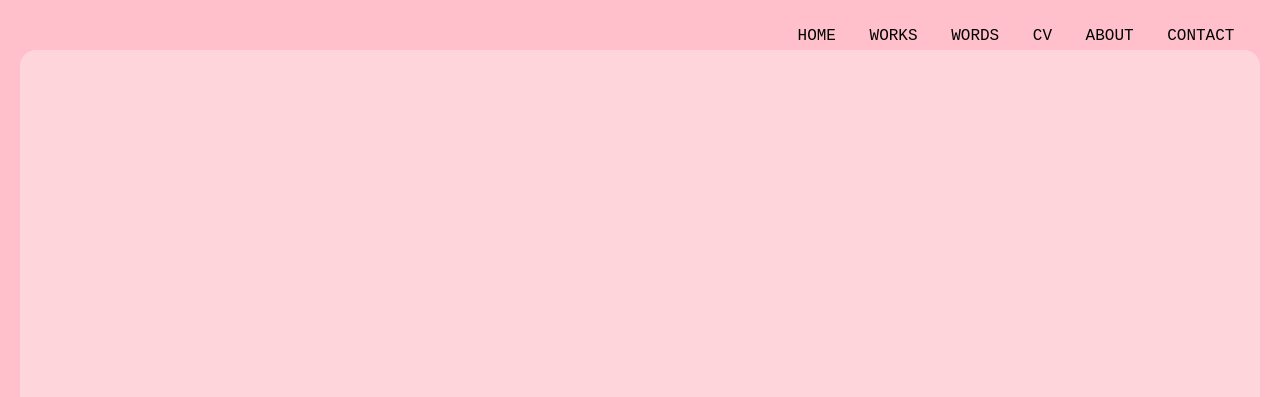
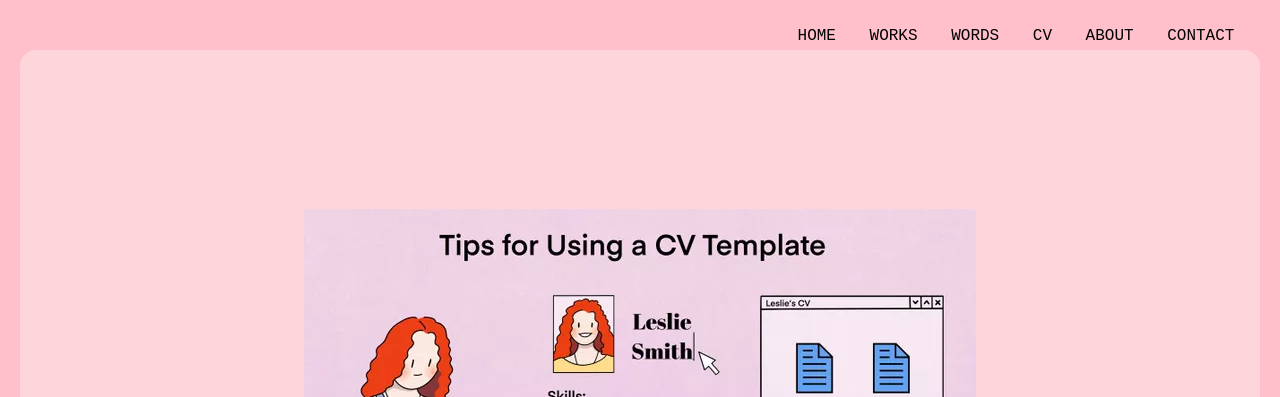
Before and after one commit to Sasha-Coding-Bertolini/hackathon_website, a plain HTML site: page cv.html in a window 1280 px wide. Shown: the top 397 px of the page. Drawn offline with Linux system fonts and the light colour scheme.

Commit message:
Update cv.html

```diff
--- a/cv.html
+++ b/cv.html
@@ -41,7 +41,7 @@
         <div class="site-main">
             <div class="part-one">
                 <a href="https://www.thebalancecareers.com/free-microsoft-curriculum-vitae-cv-templates-for-word-2060343" target="_blank" title="CV tips">
-                    <img src="media/cv_tips.webp" title="CV tips">
+                    <img src="cv_tips.webp" title="CV tips">
                 </a>
             </div>
         </div>
```
